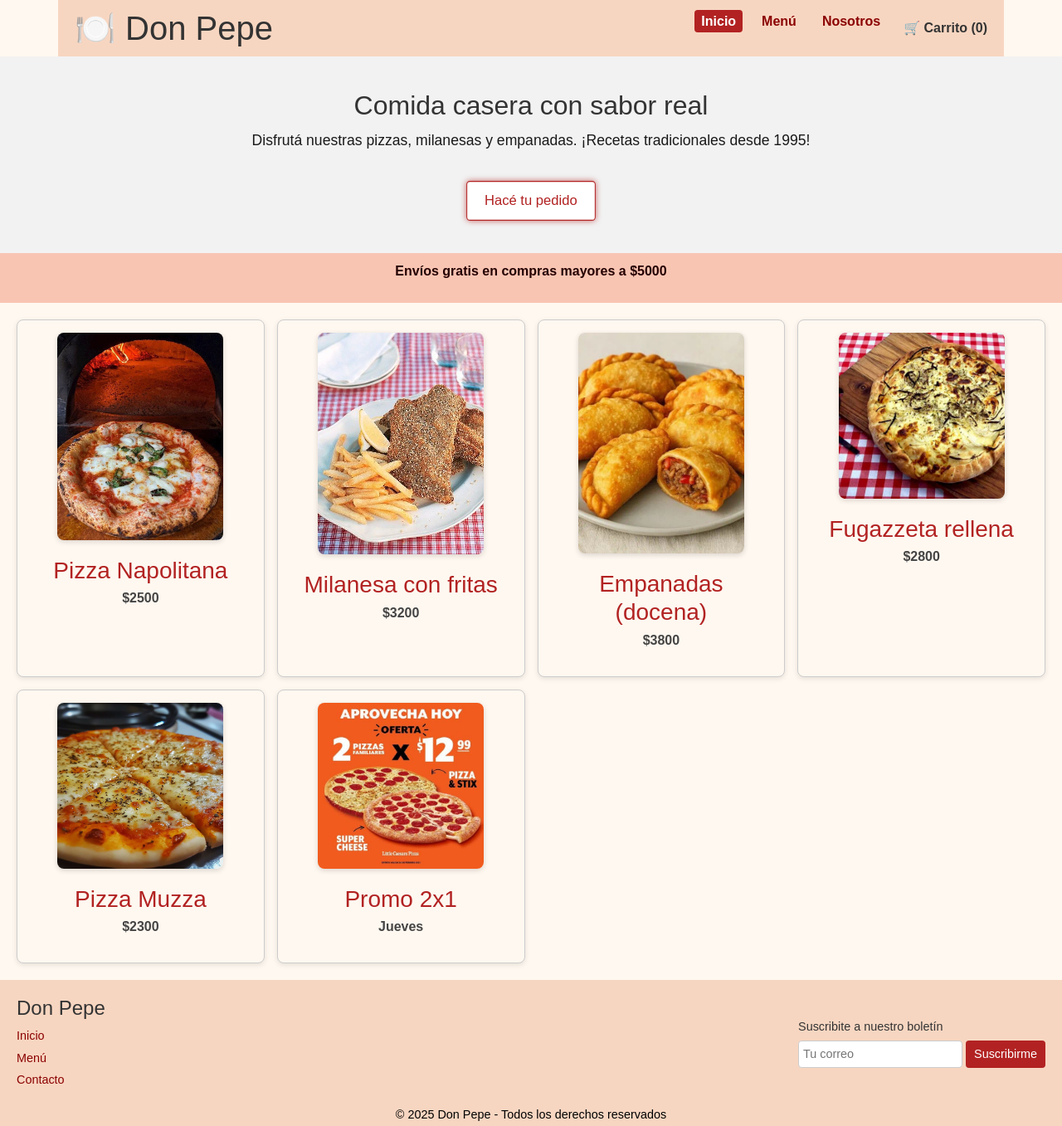
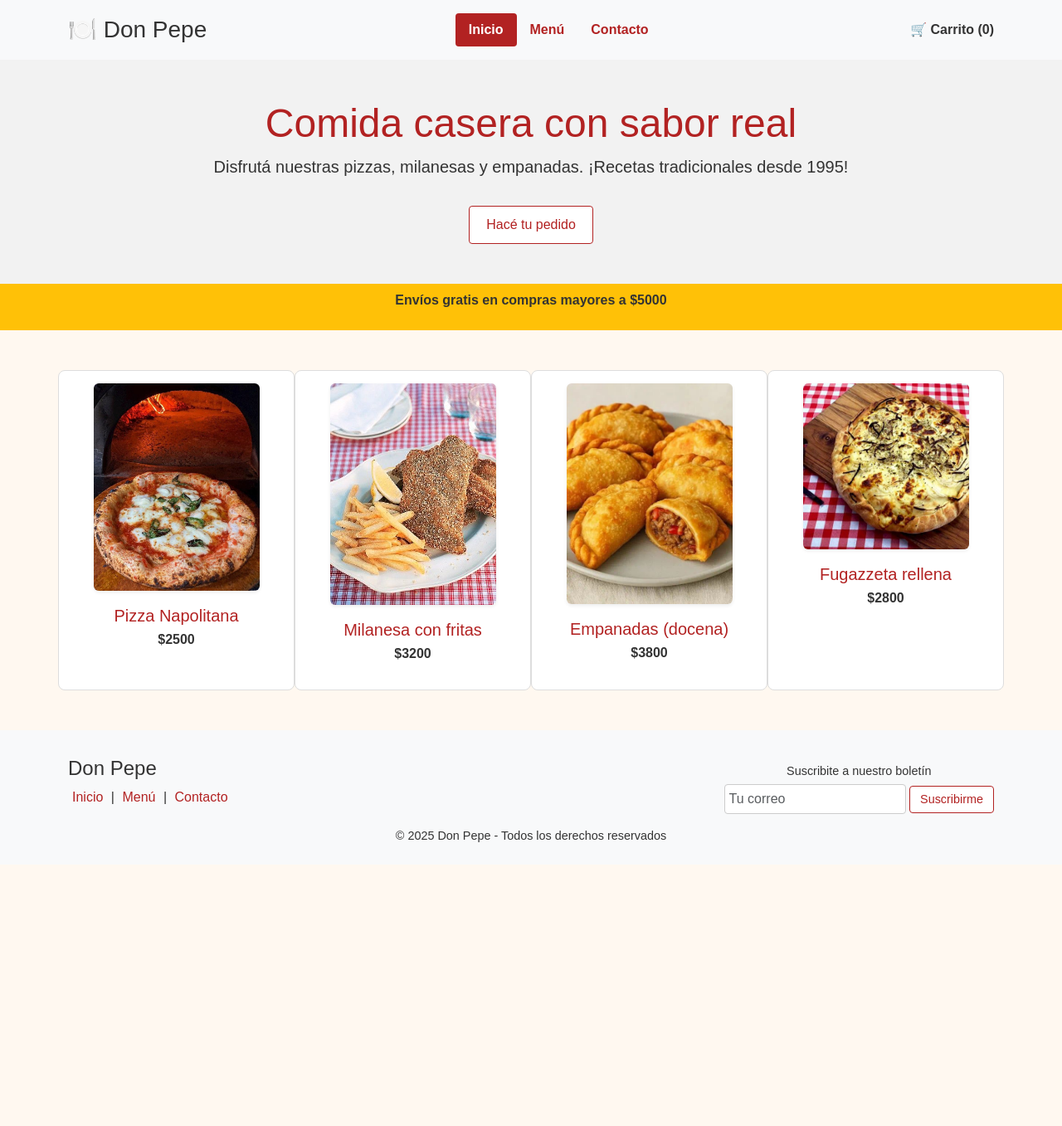
Before and after one commit to JoaquinConforti/DonPepe, a plain HTML site: page Index.html in a window 1280 px wide. Shown: the whole page at 83% size. After the commit the page ends 1042 px from the top, so only its background shows below. Drawn offline with nearby package versions, Linux system fonts and the light colour scheme.

Commit message:
Entrega Final

```diff
--- a/Index.html
+++ b/Index.html
@@ -1,98 +1,86 @@
 <!DOCTYPE html>
 <html lang="es">
 <head>
-  <meta charset="UTF-8" />
-  <meta name="viewport" content="width=device-width, initial-scale=1" />
+  <meta charset="UTF-8">
+  <meta name="viewport" content="width=device-width, initial-scale=1.0">
   <title>Don Pepe - Inicio</title>
-  <!-- Bootstrap -->
+  <meta name="description" content="Don Pepe: pizzas, milanesas y empanadas caseras con el sabor de siempre. Desde 1995 en tu mesa.">
+  <meta name="keywords" content="pizzas, milanesas, empanadas, fugazzeta, comida casera, delivery">
+  <meta name="author" content="Don Pepe">
   <link href="https://cdn.jsdelivr.net/npm/bootstrap@5.3.2/dist/css/bootstrap.min.css" rel="stylesheet">
-  <link rel="stylesheet" href="./style.css" />
+  <link rel="stylesheet" href="./css/style.css">
 </head>
 <body>
 
-  <!-- Header con logo y navegación -->
-  <header>
-    <div class="container">
-      <h1>
-       🍽️ Don Pepe
-      </h1>
+  <!-- Header -->
+  <header class="bg-light shadow-sm">
+    <div class="container d-flex justify-content-between align-items-center py-3">
+      <h1 class="h3 mb-0">🍽️ Don Pepe</h1>
       <nav>
-        <ul class="nav-links">
-          <li><a href="./Index.html" class="active">Inicio</a></li>
-          <li><a href="./Menu.html">Menú</a></li>
-          <li><a href="./Contacto.html">Nosotros</a></li>
+        <ul class="nav">
+          <li class="nav-item"><a href="./index.html" class="nav-link active">Inicio</a></li>
+          <li class="nav-item"><a href="./menu.html" class="nav-link">Menú</a></li>
+          <li class="nav-item"><a href="./contacto.html" class="nav-link">Contacto</a></li>
         </ul>
-        <div class="cart">
-          <span>🛒 Carrito (0)</span>
-        </div>
       </nav>
+      <div class="fw-bold">🛒 Carrito (0)</div>
     </div>
   </header>
 
-  <!-- Sección principal destacada -->
-  <section class="hero">
-    <h2>Comida casera con sabor real</h2>
-    <p>Disfrutá nuestras pizzas, milanesas y empanadas. ¡Recetas tradicionales desde 1995!</p>
-    <a class="cta" href="#">Hacé tu pedido</a>
+  <!-- Hero -->
+  <section class="hero text-center py-5">
+    <h2 class="display-5">Comida casera con sabor real</h2>
+    <p class="lead">Disfrutá nuestras pizzas, milanesas y empanadas. ¡Recetas tradicionales desde 1995!</p>
+    <a class="cta btn btn-outline-danger mt-3" href="#">Hacé tu pedido</a>
   </section>
 
-  <!-- Mensaje destacado -->
-  <section class="mensaje">
+  <!-- Oferta -->
+  <section class="mensaje text-center py-2 bg-warning fw-bold">
     <p>Envíos gratis en compras mayores a $5000</p>
   </section>
 
-  <!-- Productos principales -->
-  <section class="productos">
-    <div class="producto">
-      <img src="./imagenes/pizza napolitana.jpeg" alt="Pizza Napolitana" />
-      <h3>Pizza Napolitana</h3>
-      <p>$2500</p>
-    </div>
-    <div class="producto">
-      <img src="./imagenes/Milanesa con fritas.jpeg" alt="Milanesa con fritas" />
-      <h3>Milanesa con fritas</h3>
-      <p>$3200</p>
-    </div>
-    <div class="producto">
-      <img src="./imagenes/Empanadas Argentine_ Fagottini Ripieni Ricchi di Gusto.jpeg" alt="Empanadas (docena)" />
-      <h3>Empanadas (docena)</h3>
-      <p>$3800</p>
-    </div>
-    <div class="producto">
-      <img src="./imagenes/FUGAZZETTA RELLENA.jpeg" alt="Fugazzeta rellena" />
-      <h3>Fugazzeta rellena</h3>
-      <p>$2800</p>
-    </div>
-    <div class="producto">
-      <img src="./imagenes/Pizza de Queso 🍕🧀__Ingredientes__Masa para pizza (1)_Salsa de tomate (1_2 taza).jpeg" alt="Pizza Muzza" />
-      <h3>Pizza Muzza</h3>
-      <p>$2300</p>
-    </div>
-    <div class="producto">
-      <img src="./imagenes/descarga.jpeg" alt="Promo 2x1" />
-      <h3>Promo 2x1</h3>
-      <p>Jueves</p>
+  <!-- Productos -->
+  <section class="productos container py-5">
+    <div class="row g-4">
+      <div class="col-12 col-md-6 col-lg-3 text-center producto">
+        <img src="./imagenes/pizza napolitana.jpeg" alt="Pizza Napolitana artesanal" class="img-fluid rounded shadow-sm">
+        <h3 class="h5 mt-2">Pizza Napolitana</h3>
+        <p class="fw-bold">$2500</p>
+      </div>
+      <div class="col-12 col-md-6 col-lg-3 text-center producto">
+        <img src="./imagenes/Milanesa con fritas.jpeg" alt="Milanesa casera con papas fritas" class="img-fluid rounded shadow-sm">
+        <h3 class="h5 mt-2">Milanesa con fritas</h3>
+        <p class="fw-bold">$3200</p>
+      </div>
+      <div class="col-12 col-md-6 col-lg-3 text-center producto">
+        <img src="./imagenes/Empanadas Argentine_ Fagottini Ripieni Ricchi di Gusto.jpeg" alt="Empanadas argentinas docena" class="img-fluid rounded shadow-sm">
+        <h3 class="h5 mt-2">Empanadas (docena)</h3>
+        <p class="fw-bold">$3800</p>
+      </div>
+      <div class="col-12 col-md-6 col-lg-3 text-center producto">
+        <img src="./imagenes/FUGAZZETTA RELLENA.jpeg" alt="Fugazzeta rellena" class="img-fluid rounded shadow-sm">
+        <h3 class="h5 mt-2">Fugazzeta rellena</h3>
+        <p class="fw-bold">$2800</p>
+      </div>
     </div>
   </section>
 
   <!-- Footer -->
-  <footer>
-    <div class="footer-container">
-      <div class="footer-links">
+  <footer class="bg-light py-4">
+    <div class="container d-flex flex-column flex-md-row justify-content-between align-items-center">
+      <div class="footer-links mb-3 mb-md-0">
         <h4>Don Pepe</h4>
-        <a href="./Index.html">Inicio</a>
-        <a href="./Menu.html">Menú</a>
-        <a href="./Contacto.html">Contacto</a>
+        <a href="./index.html">Inicio</a> |
+        <a href="./menu.html">Menú</a> |
+        <a href="./contacto.html">Contacto</a>
       </div>
-
       <div class="newsletter">
-        <p>Suscribite a nuestro boletín</p>
-        <input type="email" placeholder="Tu correo" />
-        <button>Suscribirme</button>
+        <p class="mb-1">Suscribite a nuestro boletín</p>
+        <input type="email" placeholder="Tu correo" class="form-control d-inline w-auto">
+        <button class="btn btn-danger btn-sm">Suscribirme</button>
       </div>
     </div>
-
-    <p class="copy">© 2025 Don Pepe - Todos los derechos reservados</p>
+    <p class="text-center mt-3 mb-0">© 2025 Don Pepe - Todos los derechos reservados</p>
   </footer>
 
 </body>
--- a/style.scss
+++ b/style.scss
@@ -1,283 +1,148 @@
-// Variables
-$font-family: Arial, sans-serif;
-$color-text: #333;
-$color-link: #8b0000; // rojo oscuro
-$color-link-hover: #b22222;
-$color-bg-header-footer: #f7d6c1; // melocotón claro
-$color-bg-hero: #f2f2f2;
-$color-bg-message: #f9c5b3; // melocotón más fuerte
-$color-bg-product: #fff8f0; // fondo claro cálido para productos
-$color-border-product: #ccc;
-$color-btn-bg: white;
-$color-btn-border: #b22222;
-$color-btn-text: #b22222;
-$color-btn-bg-hover: #b22222;
-$color-btn-text-hover: white;
+// 🎨 Variables
+$primary: #b22222;
+$secondary: #f7d6c1;
+$light-gray: #f2f2f2;
+$font-stack: Arial, sans-serif;
 
-// Mixin para animaciones
-@mixin animation($name, $duration, $timing: ease-in-out, $iteration: infinite) {
-  animation-name: $name;
-  animation-duration: $duration;
-  animation-timing-function: $timing;
-  animation-iteration-count: $iteration;
-}
+// 🔁 Mixin para botones
+@mixin boton-estilo($color) {
+  display: inline-block;
+  padding: 10px 20px;
+  border: 1px solid $color;
+  border-radius: 4px;
+  color: $color;
+  background: white;
+  transition: background 0.3s, color 0.3s;
+  cursor: pointer;
 
-// Keyframes para animación pulse
-@keyframes pulse {
-  0%, 100% {
-    transform: scale(1);
-    box-shadow: 0 0 0 rgba(178, 34, 34, 0.7);
-  }
-  50% {
-    transform: scale(1.05);
-    box-shadow: 0 0 10px rgba(178, 34, 34, 0.7);
+  &:hover {
+    background: $color;
+    color: white;
   }
 }
 
-// Extend para estilo común de tarjetas
-%card-style {
-  background-color: $color-bg-product;
-  padding: 15px;
-  border: 1px solid $color-border-product;
-  border-radius: 8px;
-  box-shadow: 0 2px 6px rgba(0,0,0,0.1);
-  display: flex;
-  flex-direction: column;
-  align-items: center;
-  transition: transform 0.3s, box-shadow 0.3s;
-
-  &:hover {
-    transform: translateY(-5px);
-    box-shadow: 0 6px 12px rgba(0,0,0,0.15);
-  }
+// 🖥️ Estilos generales
+body {
+  margin: 0;
+  font-family: $font-stack;
+  background: #fff8f0;
+  color: #333;
 }
 
-// General
-body {
-  margin: 0;
-  font-family: $font-family;
-  color: $color-text;
-  background-color: #fff8f0;
-  overflow-x: hidden; // evitar scroll horizontal
-}
+// 🔝 Header
+header {
+  background: $secondary;
 
-a {
-  text-decoration: none;
-  color: $color-link;
-
-  &:hover {
-    color: $color-link-hover;
-  }
-}
-
-// Contenedor general
-.container {
-  display: flex;
-  justify-content: space-between;
-  align-items: center;
-  background: $color-bg-header-footer;
-  padding: 10px 20px;
-}
-
-// Header
   h1 {
     margin: 0;
-  display: flex;
-  align-items: center;
-
-  .logo {
-    height: 50px;
-    margin-right: 10px;
-  }
+    font-size: 1.5rem;
   }
 
   nav {
-  display: flex;
-  gap: 20px;
-  align-items: center;
+    .nav-link {
+      color: $primary;
+      font-weight: bold;
 
-  .nav-links {
-    list-style: none;
-    display: flex;
-    gap: 15px;
-    padding: 0;
-
-    a {
-      text-decoration: none;
-      color: $color-link;
-      font-weight: 600;
-      padding: 5px 8px;
+      &.active {
+        background: $primary;
+        color: white;
         border-radius: 4px;
-      transition: background-color 0.3s, color 0.3s;
+      }
 
       &:hover {
-        color: $color-link-hover;
-        background-color: lighten($color-link-hover, 40%);
+        color: darken($primary, 10%);
       }
-
-      &.active {
-        background-color: $color-link-hover;
-        color: white;
-        pointer-events: none;
     }
   }
 }
 
-  .cart {
-    font-weight: bold;
-  }
-}
-
-// Hero
+// 🎯 Hero
 .hero {
-  background-color: $color-bg-hero;
+  background: $light-gray;
   padding: 40px 20px;
   text-align: center;
 
   h2 {
-    font-size: 2em;
+    color: $primary;
+  }
+
+  .cta {
+    @include boton-estilo($primary);
+  }
+}
+
+// 🔔 Mensaje destacado
+.mensaje {
+  background: lighten($primary, 35%);
+  text-align: center;
+  padding: 10px;
+  font-weight: bold;
+}
+
+// 🍕 Productos
+.productos {
+  .producto {
+    background: white;
+    padding: 15px;
+    border: 1px solid #ddd;
+    border-radius: 8px;
+    transition: transform 0.3s;
+
+    img {
+      width: 100%;
+      max-width: 200px;
+      border-radius: 8px;
       margin-bottom: 10px;
     }
 
-  p {
-    margin-top: 0;
-    font-size: 1.1em;
-    color: darken($color-text, 10%);
+    h3 {
+      color: $primary;
+      margin: 10px 0 5px;
     }
 
-  .cta {
-    @include animation(pulse, 3s);
-    display: inline-block;
-    margin-top: 20px;
-    padding: 10px 20px;
-    border: 1px solid $color-btn-border;
-    background: $color-btn-bg;
-    color: $color-btn-text;
-    border-radius: 4px;
-    cursor: pointer;
-    transition: background-color 0.3s, color 0.3s;
-
     &:hover {
-      background-color: $color-btn-bg-hover;
-      color: $color-btn-text-hover;
+      transform: translateY(-5px);
+      box-shadow: 0 4px 10px rgba(0,0,0,0.15);
     }
   }
 }
 
-// Mensaje destacado
-.mensaje {
-  background: $color-bg-message;
-  text-align: center;
-  padding: 10px;
+// 📩 Formulario de contacto
+.contacto-form {
+  form {
+    label {
       font-weight: bold;
-  color: darken($color-link, 20%);
+      color: $primary;
     }
 
-// Productos
-.productos {
-  display: grid;
-  grid-template-columns: repeat(4, 1fr);
-  gap: 15px;
-  padding: 20px;
-  text-align: center;
-
-  .producto {
-    @extend %card-style;
-    @include animation(pulse, 4s, ease-in-out, 1);
-
-    img {
-      width: 100%;
-      max-width: 200px;
-      height: auto;
-      border-radius: 8px;
-      margin-bottom: 10px;
-      box-shadow: 0 2px 6px rgba(0,0,0,0.15);
-    }
-
-    h3 {
-      margin: 10px 0 5px 0;
-      color: $color-link-hover;
-    }
-
-    p {
-      font-weight: bold;
-      color: #444;
-    }
-  }
-}
-
-// Formulario de contacto
-.contacto-form {
-  max-width: 600px;
-  margin: 0 auto 40px auto;
-  padding: 20px;
-  background-color: $color-bg-product;
-  border-radius: 8px;
-  box-shadow: 0 2px 8px rgba(0,0,0,0.1);
-
-  form {
-    display: flex;
-    flex-direction: column;
-
-    label {
-      margin-bottom: 5px;
-      font-weight: 600;
-      color: $color-link;
-    }
-
-    input,
-    textarea {
+    input, textarea {
       padding: 10px;
+      border: 1px solid #ccc;
+      border-radius: 4px;
       margin-bottom: 15px;
-      border: 1px solid $color-border-product;
-      border-radius: 4px;
-      font-family: $font-family;
-      font-size: 1em;
-      resize: vertical;
-      transition: border-color 0.3s;
 
       &:focus {
-        border-color: $color-link-hover;
+        border-color: $primary;
         outline: none;
       }
     }
 
     button {
-      padding: 12px 20px;
-      background-color: $color-btn-bg-hover;
-      color: $color-btn-text-hover;
-      border: none;
-      border-radius: 4px;
-      font-weight: 600;
-      cursor: pointer;
-      transition: background-color 0.3s;
-
-      &:hover {
-        background-color: darken($color-btn-bg-hover, 10%);
-      }
+      @include boton-estilo($primary);
     }
   }
 }
 
-// Footer
+// 👣 Footer
 footer {
-  background: $color-bg-header-footer;
+  background: $secondary;
   padding: 20px;
-  font-size: 0.9em;
-
-  .footer-container {
-    display: flex;
-    justify-content: space-between;
-    align-items: center;
-    flex-wrap: wrap;
 
   .footer-links {
     a {
-        display: block;
-        color: $color-link;
-        margin-top: 5px;
+      color: $primary;
+      margin: 0 5px;
       text-decoration: none;
-        transition: text-decoration 0.3s;
 
       &:hover {
         text-decoration: underline;
@@ -286,55 +151,41 @@ footer {
   }
 
   .newsletter {
-      p {
-        margin: 0 0 5px 0;
-      }
-
     input {
       padding: 5px;
-        border: 1px solid $color-border-product;
+      border: 1px solid #ccc;
       border-radius: 4px;
-        font-family: $font-family;
     }
 
     button {
-        padding: 6px 10px;
-        background-color: $color-btn-bg-hover;
-        color: $color-btn-text-hover;
-        border: none;
-        border-radius: 4px;
-        cursor: pointer;
-        transition: background-color 0.3s;
-
-        &:hover {
-          background-color: darken($color-btn-bg-hover, 10%);
-        }
-      }
+      @include boton-estilo($primary);
+      padding: 5px 12px;
+      font-size: 0.9rem;
     }
   }
 
-  .copy {
+  p {
     text-align: center;
-    margin-top: 20px;
-    color: darken($color-link, 40%);
+    margin-top: 15px;
+    font-size: 0.9rem;
   }
 }
 
-// Responsive para Mobile
-@media screen and (max-width: 768px) {
-  .container,
-  .footer-container {
-    flex-direction: column;
-    align-items: flex-start;
+// 📱 Responsive
+@media (max-width: 768px) {
+  .productos {
+    display: grid;
+    grid-template-columns: repeat(2, 1fr);
+    gap: 15px;
+  }
 }
 
+@media (max-width: 480px) {
   .productos {
-    grid-template-columns: repeat(2, 1fr);
+    grid-template-columns: 1fr;
   }
 
-  .hero {
-    h2 {
-      font-size: 1.5em;
+  .hero h2 {
+    font-size: 1.3rem;
   }
 }
-}
```
Also changed, not shown: Contacto.html (+45 -46 lines), Menu.html (+52 -64 lines), css/style.css (added), style.css (deleted), 2 other files. Lines whose indentation alone changed are shown as unchanged.
